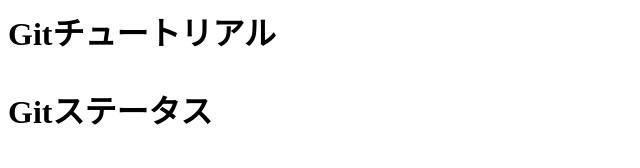
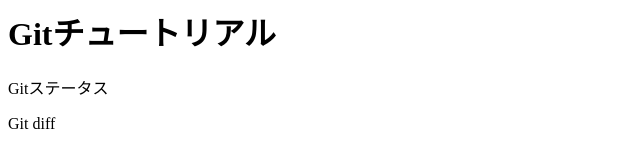
Before and after one commit to pop-555/git_tutorial, a plain HTML site: page index.html in a window 1280 px wide. Shown: the whole page, without its empty margins (0-640 px from the left). Drawn offline with Linux system fonts and the light colour scheme.

Commit message:
git diffを追記

```diff
--- a/index.html
+++ b/index.html
@@ -1,2 +1,3 @@
-<h1>Gitチュートリアル<h1>
-<p>Gitステータス<p>
+<h1>Gitチュートリアル</h1>
+<p>Gitステータス</p>
+<p>Git diff</p>
```
